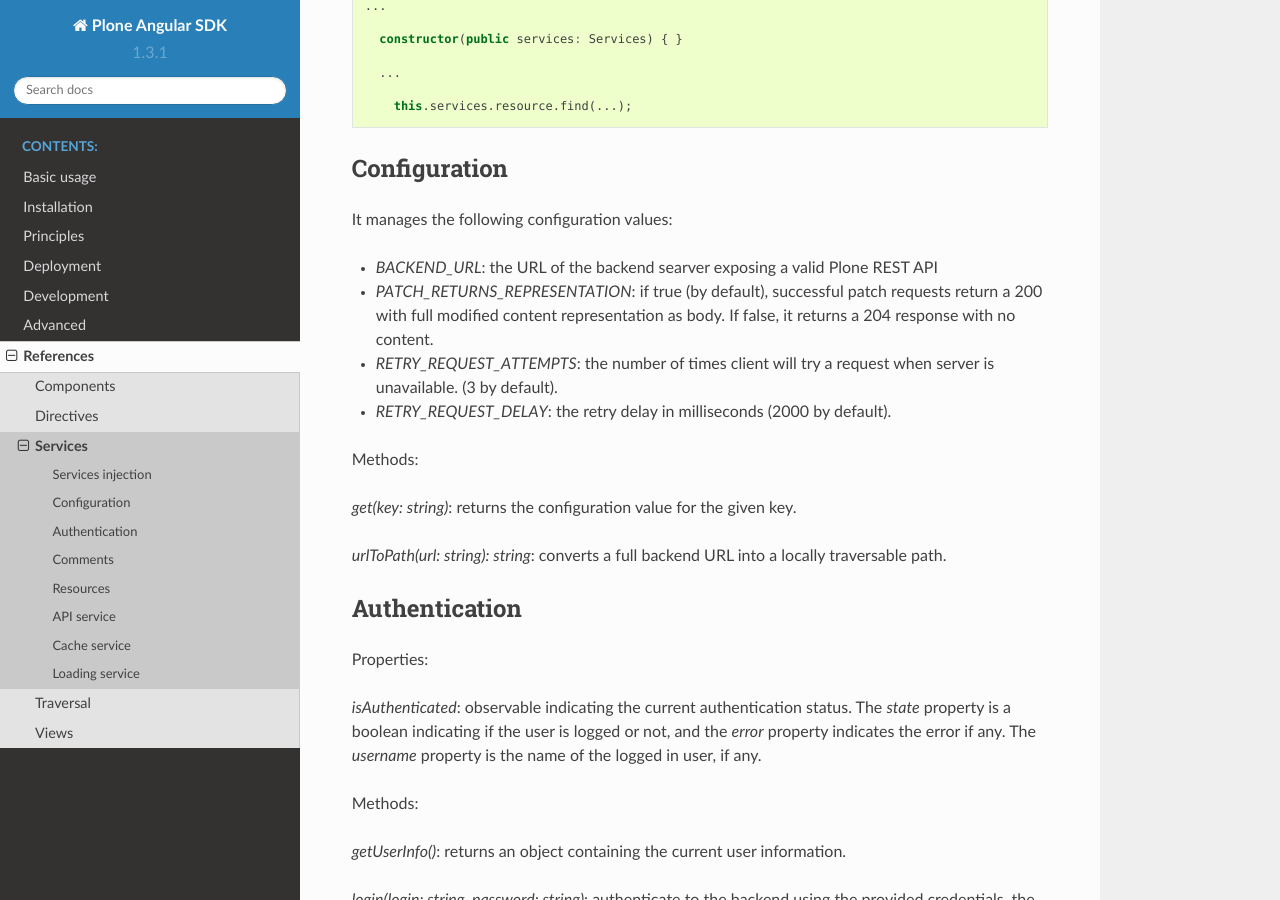
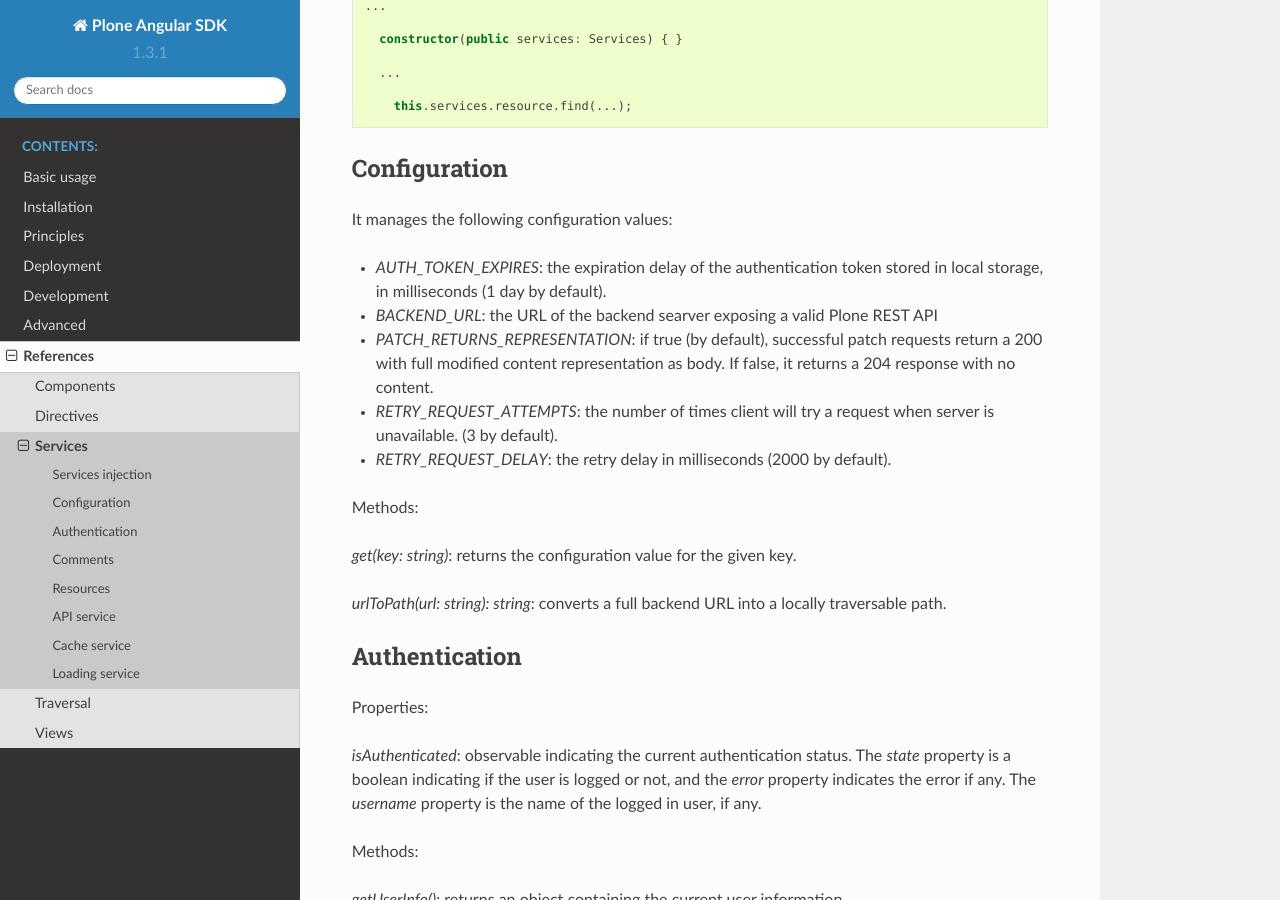
Before and after one commit to plone/plone.restapi-angular, a Sphinx documentation site: the page built from docs/reference/services.rst, in a window 1280 px wide and 900 px high, scrolled down 320 px. Built offline with Sphinx 7.4.7 and the Read the Docs theme 2.0.0, drawn with Linux system fonts in a browser that asks for light colours.

Commit message:
We can configure auth token expiration delay

```diff
--- a/docs/reference/services.rst
+++ b/docs/reference/services.rst
@@ -22,6 +22,7 @@ Configuration
 
 It manages the following configuration values:
 
+- `AUTH_TOKEN_EXPIRES`: the expiration delay of the authentication token stored in local storage, in milliseconds (1 day by default).
 - `BACKEND_URL`: the URL of the backend searver exposing a valid Plone REST API
 - `PATCH_RETURNS_REPRESENTATION`: if true (by default), successful patch requests return a 200
   with full modified content representation as body.
```
Also changed, not shown: CHANGELOG.md (+1 -1 lines), 1 other file.
